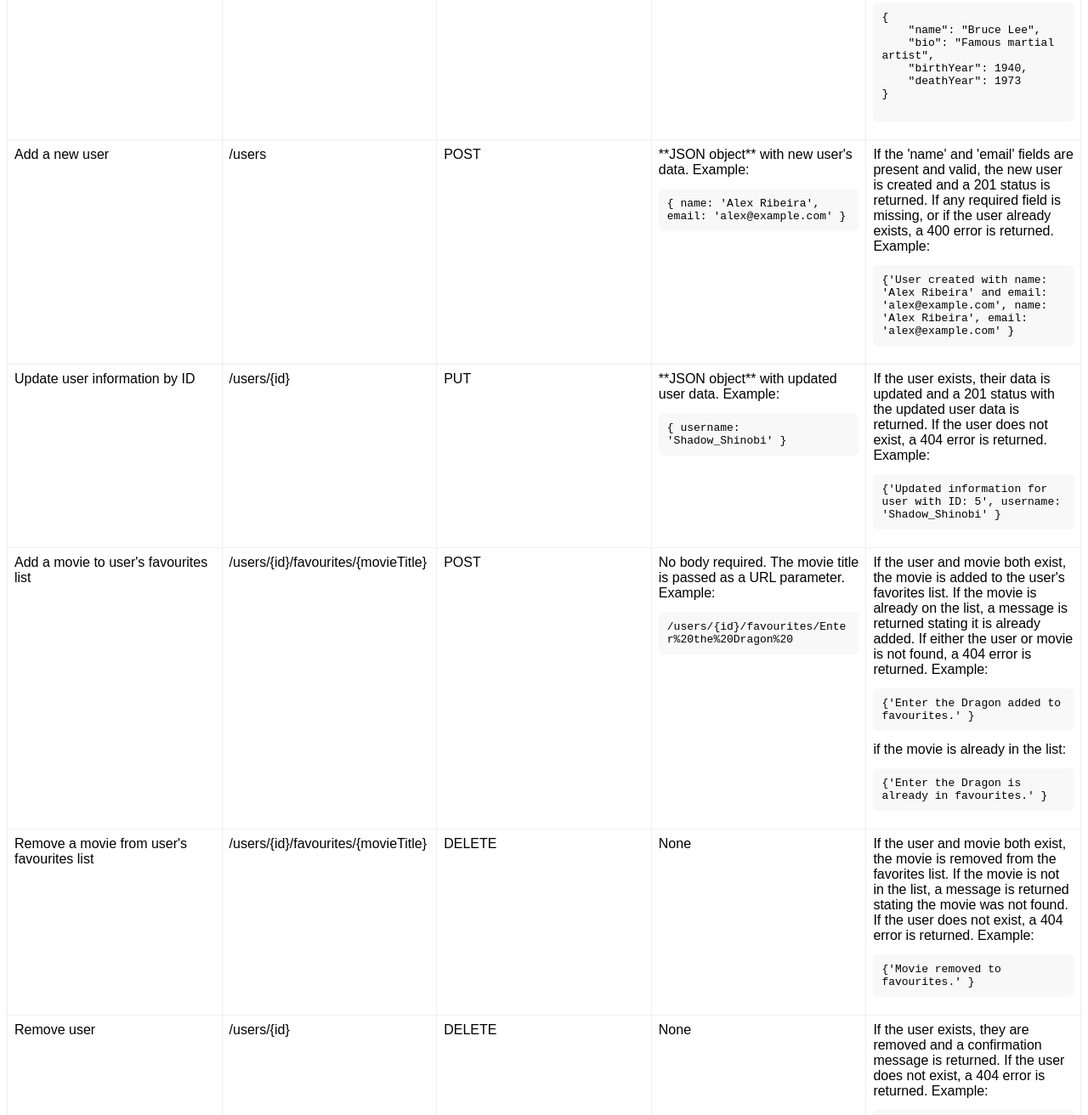
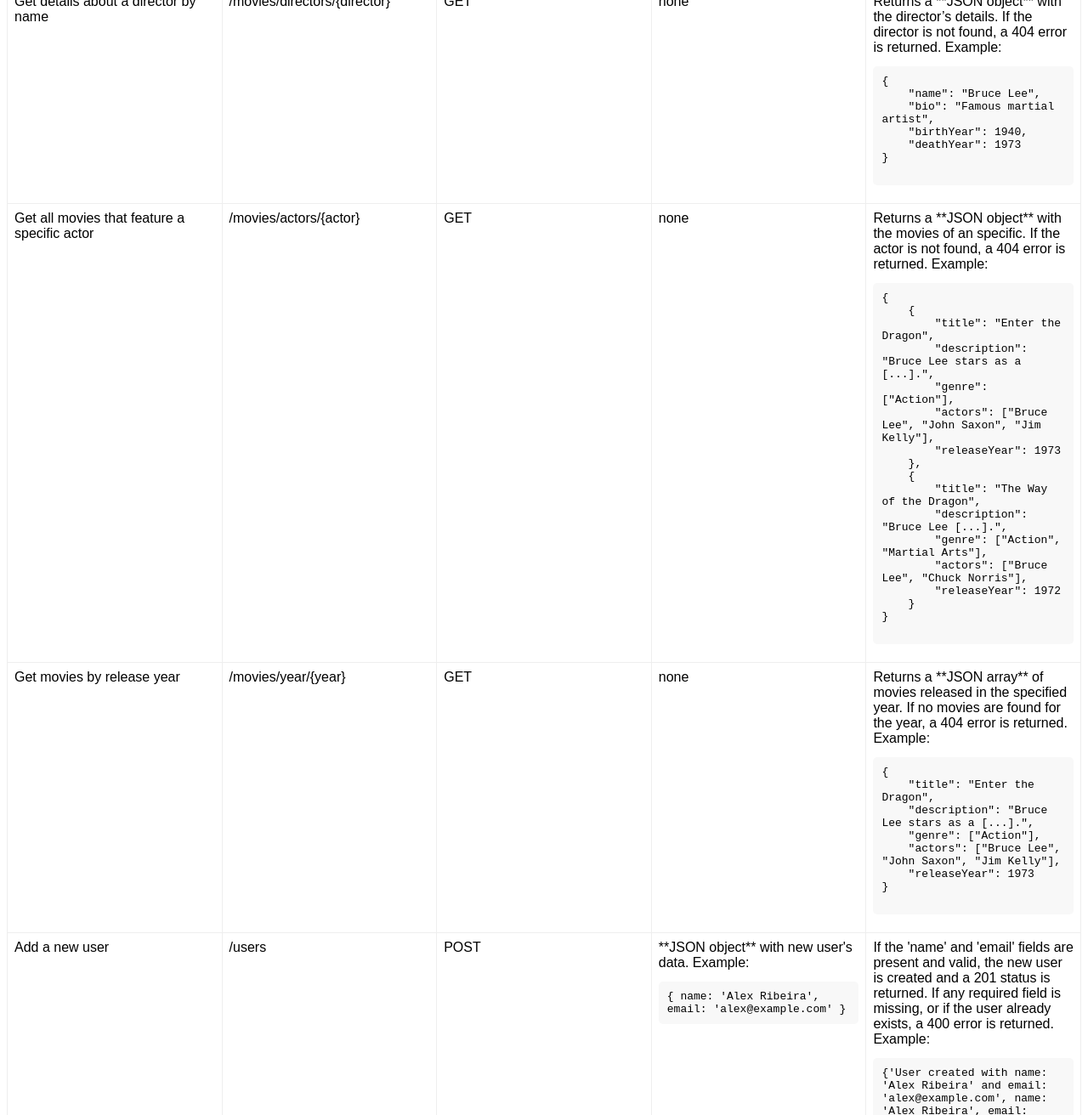
Before and after one commit to JasDevelops/DojoDB, a website: page public/documentation.html in a window 1280 px wide. Shown: the part 1347-2659 px from the top of the page at 85% size. Drawn offline with Linux system fonts and the light colour scheme.

Commit message:
Update documentation.html

```diff
--- a/public/documentation.html
+++ b/public/documentation.html
@@ -39,15 +39,17 @@
                             <pre>
 {
     "title": "Enter the Dragon",
-    "description": "Bruce Lee stars as a [...]",
+    "description": "Bruce Lee stars as a [...].",
     "genre": ["Action"],
     "featured": true,
     "director": {
         "name": "Robert Clouse",
-        "bio": "Robert Clouse was an American film director [...]",
+        "bio": "Robert Clouse was an American film director [...].",
         "birthYear": 1928,
         "deathYear": 1997
-    }
+    },
+    "actors": ["Bruce Lee", "John Saxon", "Jim Kelly"],
+    "releaseYear": 1973
 }
                             </pre>
                         </td>
@@ -61,17 +63,18 @@
                             Returns a **JSON object** of the specific movie. If the movie is not found, a 404 error is returned. Example:
                             <pre>
 {
-    "id": 1,
     "title": "Drunken Master",
-    "description": "Jackie Chan stars as a young man who [...]",
+    "description": "Jackie Chan stars as a [...].",
     "genre": ["Action", "Comedy"],
     "featured": true,
     "director": {
         "name": "Yuen Woo-ping",
-        "bio": "Yuen Woo-ping is a Hong Kong [...]",
+        "bio": "Yuen Woo-ping is a Hong Kong [...].",
         "birthYear": 1945,
         "deathYear": null
-    }
+    },
+    "actors": ["Jackie Chan", "Simon Yam"],
+    "releaseYear": 1978
 }
                             </pre>
                         </td>
@@ -104,6 +107,51 @@
     "bio": "Famous martial artist",
     "birthYear": 1940,
     "deathYear": 1973
+}
+                            </pre>
+                        </td>
+                    </tr>
+                    <tr>
+                        <td>Get all movies that feature a specific actor</td>
+                        <td>/movies/actors/{actor}</td>
+                        <td>GET</td>
+                        <td>none</td>
+                        <td>
+                            Returns a **JSON object** with the movies of an specific. If the actor is not found, a 404 error is returned. Example:
+                            <pre>
+{
+    {
+        "title": "Enter the Dragon",
+        "description": "Bruce Lee stars as a [...].",
+        "genre": ["Action"],
+        "actors": ["Bruce Lee", "John Saxon", "Jim Kelly"],
+        "releaseYear": 1973
+    },
+    {
+        "title": "The Way of the Dragon",
+        "description": "Bruce Lee [...].",
+        "genre": ["Action", "Martial Arts"],
+        "actors": ["Bruce Lee", "Chuck Norris"],
+        "releaseYear": 1972
+    }
+}
+                            </pre>
+                        </td>
+                    </tr>
+                    <tr>
+                        <td>Get movies by release year</td>
+                        <td>/movies/year/{year}</td>
+                        <td>GET</td>
+                        <td>none</td>
+                        <td>
+                            Returns a **JSON array** of movies released in the specified year. If no movies are found for the year, a 404 error is returned. Example:
+                            <pre>
+{
+    "title": "Enter the Dragon",
+    "description": "Bruce Lee stars as a [...].",
+    "genre": ["Action"],
+    "actors": ["Bruce Lee", "John Saxon", "Jim Kelly"],
+    "releaseYear": 1973
 }
                             </pre>
                         </td>
```
